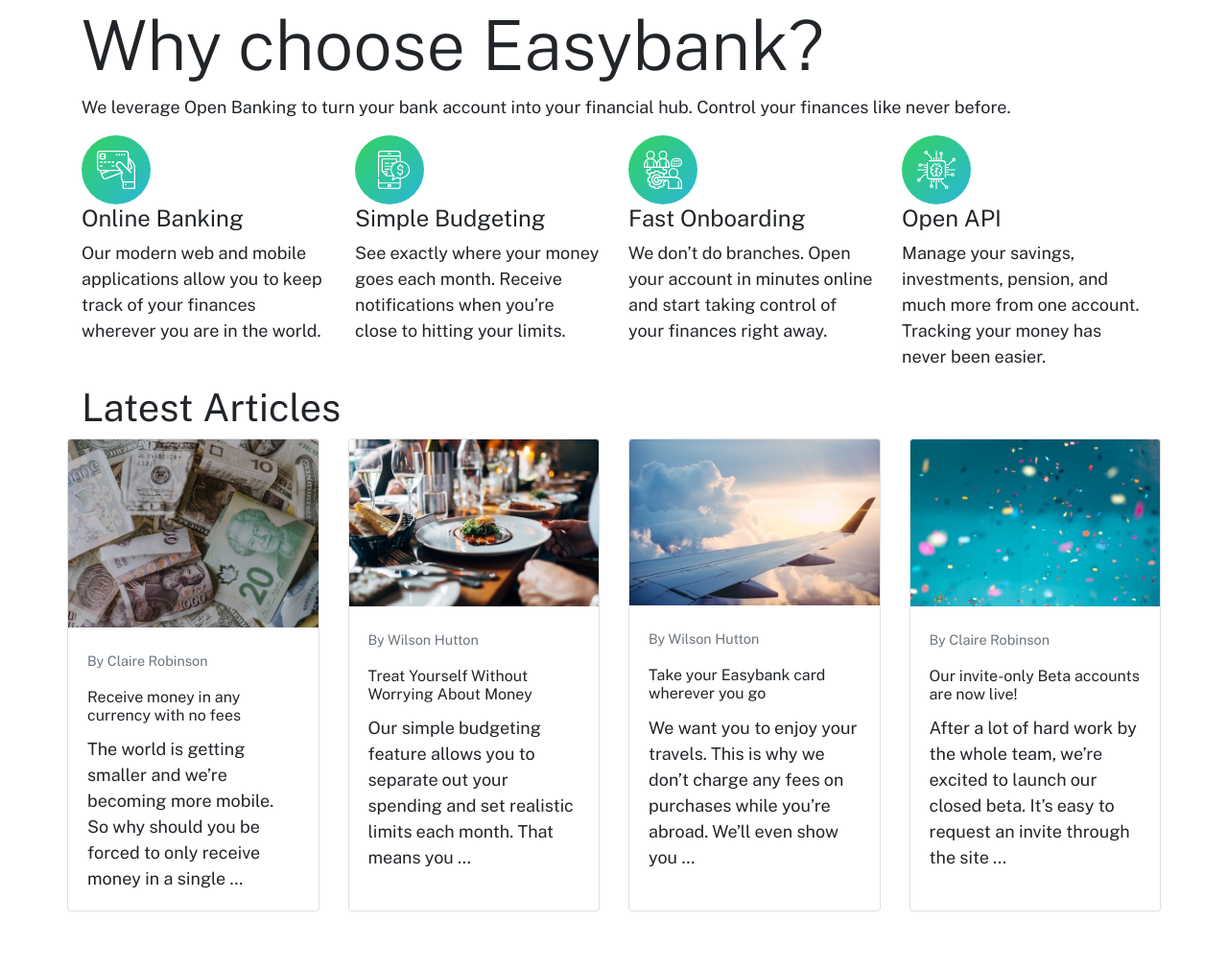
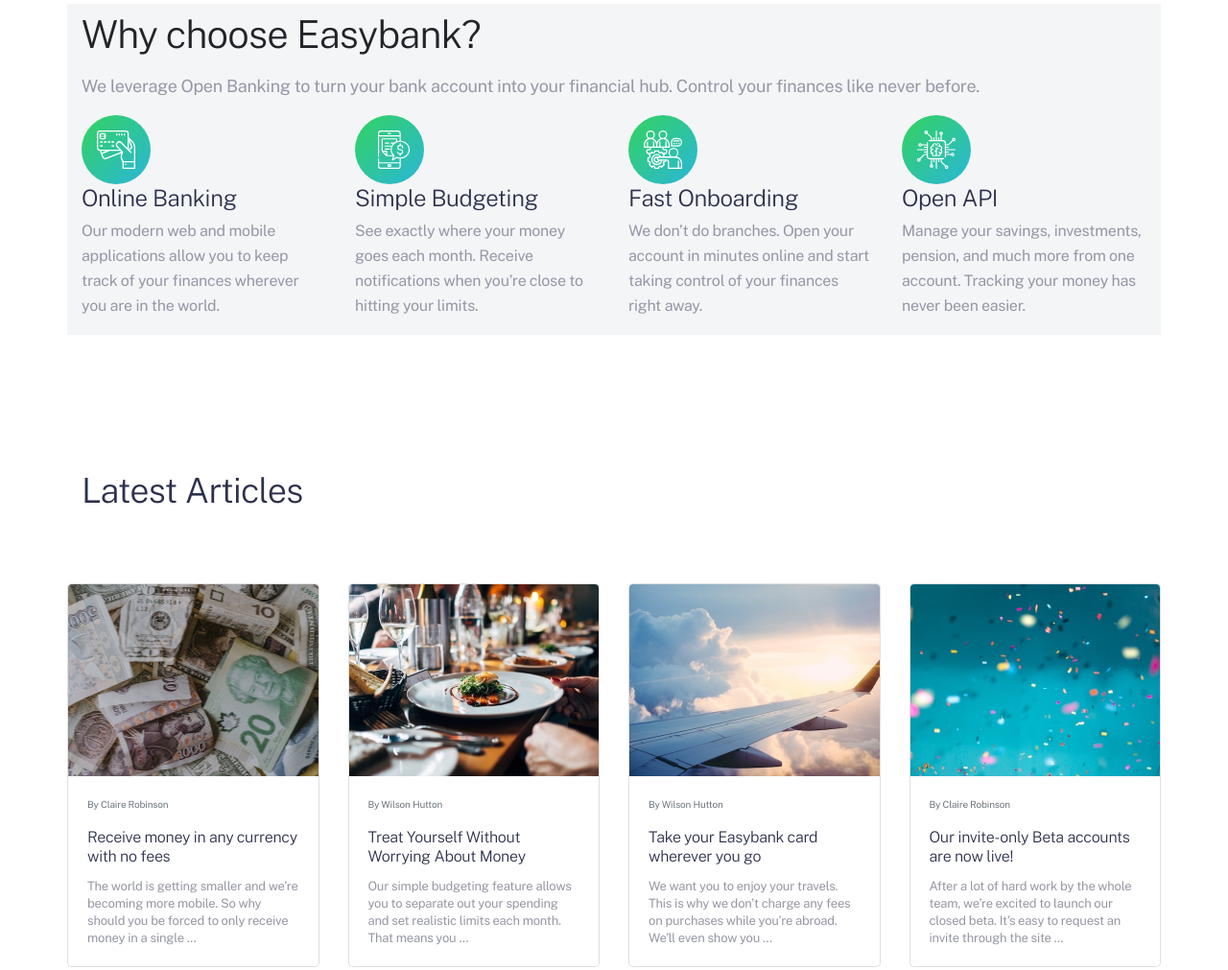
Before and after one commit to denisaorlikova/easybank, a website: page index.html in a window 1280 px wide. Shown: the part 817-1828 px from the top of the page at 96% size. Before the commit the page ends 1767 px from the top, so only its background shows below. Drawn offline with nearby package versions, Linux system fonts and the light colour scheme.

Commit message:
adjust typo and margins

```diff
--- a/index.html
+++ b/index.html
@@ -58,16 +58,15 @@
         </div>
       </div>
 
-      <div class="container">
-        <!-- Example row of columns -->
-        <div class="row">
+      <div class="container" id="about">
+        <div class="row" id="why-easybank">
           <div class="container">
             <h2 class="display-3">Why choose Easybank?</h2>
             <p>We leverage Open Banking to turn your bank account into your financial hub. Control your finances like never before.</p>
           </div>
 
         </div>
-        <div class="row">
+        <div class="row" id="features">
           <div class="col-md-3">
             <img src="images/icon-online.svg" alt="">
             <h3>Online Banking</h3>
@@ -90,7 +89,7 @@
           </div>
         </div>
       </div>
-      <div class="">
+      <div class="" id="articles">
         <div class="container">
           <h2>Latest Articles</h2>
           <div class="row">
--- a/main.scss
+++ b/main.scss
@@ -9,12 +9,11 @@
 
 $font-size-base:              1.125rem;
 
-$h1-font-size:                $font-size-base * 3.11;
-$h2-font-size:                $font-size-base * 2.22;
-$h3-font-size:                $font-size-base * 1.33;
-$h4-font-size:                $font-size-base * 0.89;
+$h1-font-size:                7.01vh;
 
 $btn-border-radius:           22px;
+
+$card-border-radius: 5px;
 
 // Include all of Bootstrap
 
@@ -34,19 +33,142 @@
 }
 
 .jumbotron {
-  background-image: url("images/bg-intro-desktop.svg");
-  background-blend-mode: normal;
-  background-repeat: no-repeat;
-  background-position: 350% 80%;
-  background-attachment: fixed;
 }
 
 .jumbotron h1 {
-  padding-top: 15rem;
-  padding-bottom: 1.5rem;
+  padding-top: 25.91%;
+  padding-bottom: 3.66%;
+  width: 27.85vw;
+  font-weight: 300;
+  font-stretch: normal;
+  font-style: normal;
+  line-height: 1.14;
+  letter-spacing: -1px;
 }
 
 .jumbotron p {
   color: #9597A5;
-  padding-bottom: 2.25;
+  width: 31.04vw;
+  font-size: 18px;
+  font-weight: normal;
+  font-stretch: normal;
+  font-style: normal;
+  line-height: 1.56;
+  letter-spacing: -0.28px;
+  padding-bottom: 5.48%;
 }
+
+#about {
+  background-color: #f4f5f7;
+}
+
+#why-easybank {
+  height: 44.97%;
+  background-color: #f4f5f7;
+}
+
+#why-easybank h2 {
+  font-size: 40px;
+  font-weight: 300;
+  font-stretch: normal;
+  font-style: normal;
+  line-height: 1.6;
+  letter-spacing: -0.71px;
+}
+
+#why-easybank p {
+  font-size: 18px;
+  font-weight: normal;
+  font-stretch: normal;
+  font-style: normal;
+  line-height: 1.56;
+  letter-spacing: -0.28px;
+  color: #9597a5;
+}
+
+#features {
+  height: 55.02%;
+  background-color: #f4f5f7;
+}
+
+#features h3 {
+  font-size: 24px;
+  font-weight: 300;
+  font-stretch: normal;
+  font-style: normal;
+  line-height: 1.17;
+  letter-spacing: -0.43px;
+  color: #2d314d;
+}
+
+#features p {
+  font-size: 16px;
+  font-weight: normal;
+  font-stretch: normal;
+  font-style: normal;
+  line-height: 1.63;
+  letter-spacing: -0.25px;
+  color: #9597a5;
+}
+
+#articles {
+  height: 659px;
+}
+
+#articles h2 {
+  font-weight: 300;
+  font-stretch: normal;
+  font-style: normal;
+  line-height: 1.6;
+  letter-spacing: -0.71px;
+  color: #2d314d;
+  margin-top: 12.14%;
+  margin-bottom: 6.07%;
+}
+
+#articles .card-deck {
+  margin-bottom: 12.14%;
+}
+
+#articles .card {
+  height: 395px;
+}
+
+#articles .card-body {
+  height: 55.02%
+}
+
+#articles .card img {
+  height: 200px;
+  object-fit: cover;
+}
+
+#articles .text-muted {
+  font-size: 10px;
+  font-weight: normal;
+  font-stretch: normal;
+  font-style: normal;
+  line-height: 1.8;
+  letter-spacing: -0.16px;
+  color: #9597a5;
+}
+
+#articles .card-title {
+  font-size: 16px;
+  font-weight: 300;
+  font-stretch: normal;
+  font-style: normal;
+  line-height: 1.25;
+  letter-spacing: -0.29px;
+  color: #2d314d;
+}
+
+#articles .card-text {
+  font-size: 13px;
+  font-weight: normal;
+  font-stretch: normal;
+  font-style: normal;
+  line-height: 1.38;
+  letter-spacing: -0.2px;
+  color: #9597a5;
+}
```
Also changed, not shown: main.css, 1 other file.
